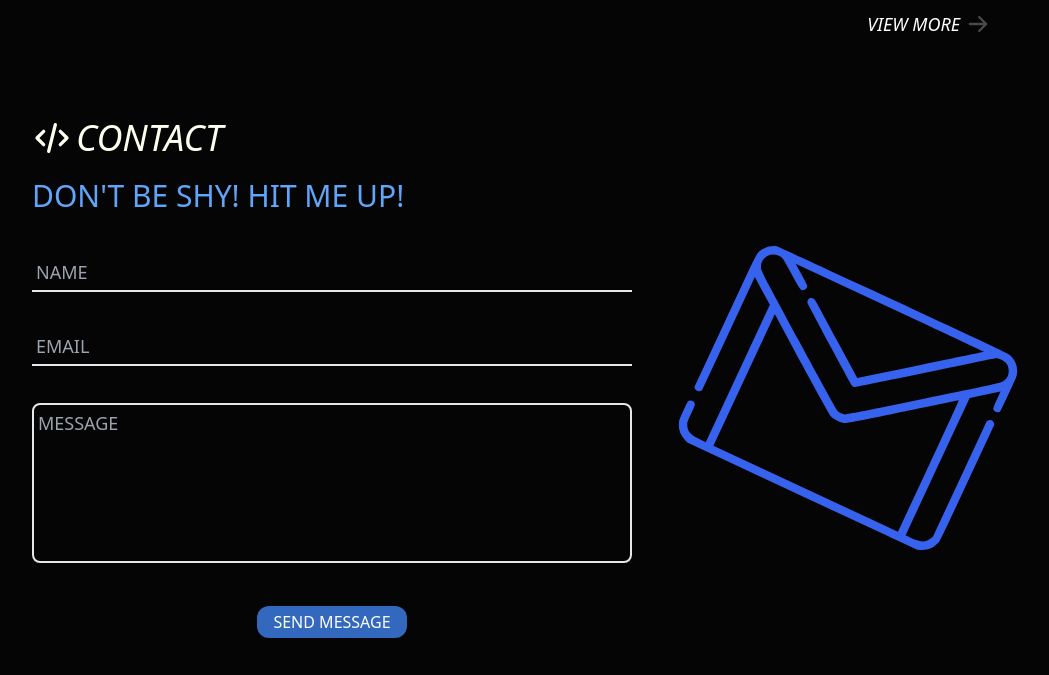
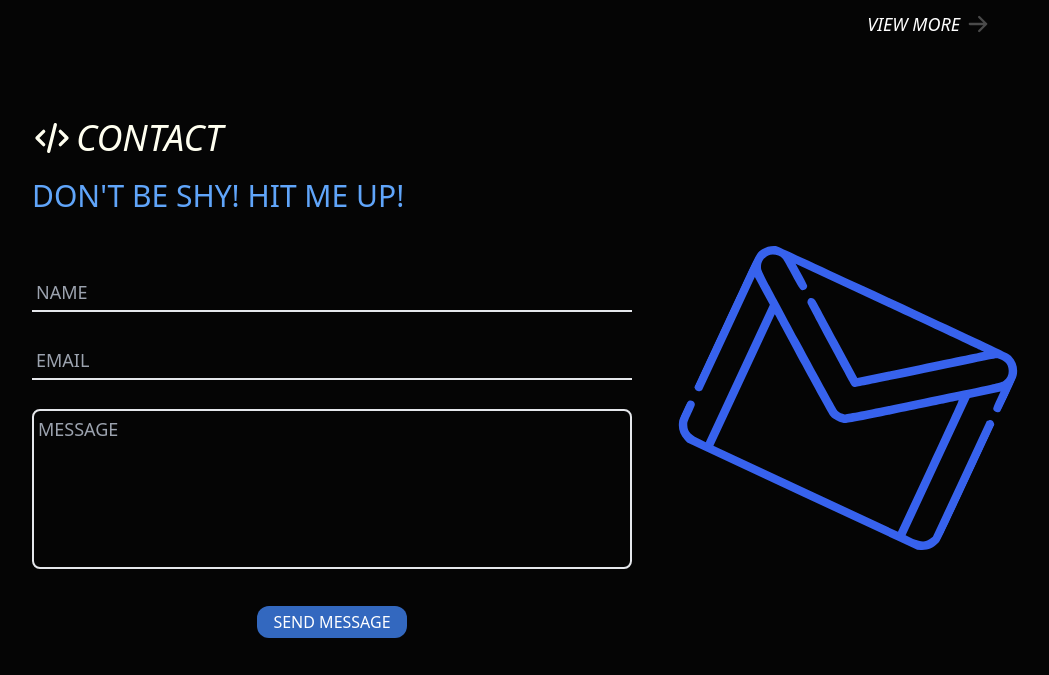
Before and after one commit to Morganti86/Portfolio-website, an Astro site: page / in a window 1280 px wide. Shown: the part 3017-3692 px from the top of the page, without its empty margins (128-1177 px from the left). Built offline with nearby package versions, Linux system fonts and the light colour scheme; Astro itself is replaced by a stand-in of ours; a web font is replaced by a local one.

Commit message:
updated style

```diff
--- a/src/components/Contact/Form.astro
+++ b/src/components/Contact/Form.astro
@@ -1,5 +1,5 @@
-<form class="my-10 w-[600px] h-96 flex flex-col justify-between">
-  <label class="text-2xl md:text-lg">
+<form class="my-10 w-[600px] h-[500px] md:h-96 flex flex-col justify-between">
+  <label class="text-2xl md:text-lg mt-5">
     <input
       type="text"
       placeholder="Name"
--- a/src/components/Projects/ProjectsItem.astro
+++ b/src/components/Projects/ProjectsItem.astro
@@ -56,7 +56,7 @@ const path = `/projects/${image}`;
         <img class="border rounded-xl" src={path} alt={`${title} img`} />
       </a>
       <div
-        class="absolute left-3 top-1/2 transform translate-y-1/2 h-0 w-14 md:w-8 flex flex-col justify-center items-center gap-1 opacity-0 group-hover:opacity-100 shadow-lg">
+        class="absolute left-5 md:left-3 top-1/2 transform translate-y-1/2 h-0 w-14 md:w-8 flex flex-col justify-center items-center gap-1 opacity-100 md:opacity-0 group-hover:opacity-100 shadow-lg">
         {
           technologies.map((tech) => {
             const techItem = TECHSLIST.find((techs) => techs.name === tech);
```
